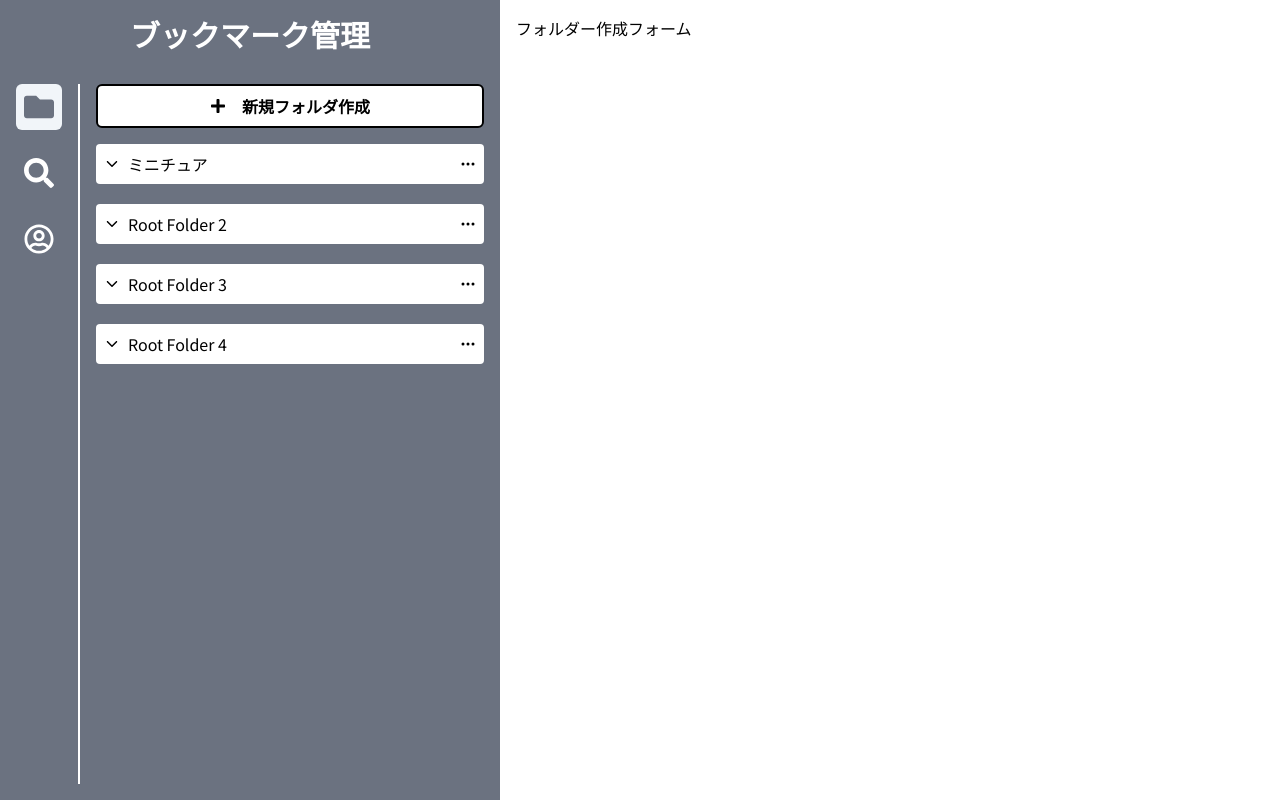
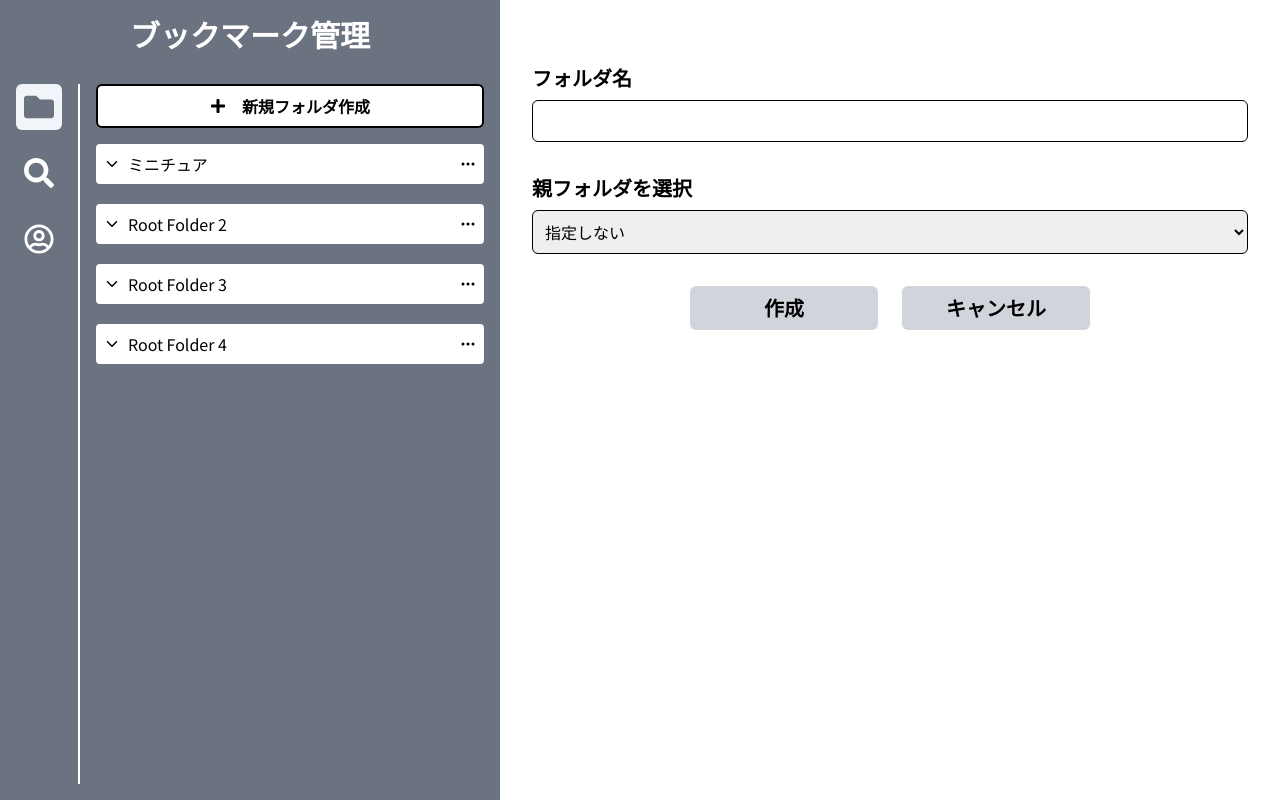
Before and after one commit to keita7777/test-bookmark, a Next.js app: page /create-folder in a window 1280 px wide. Built offline with nearby package versions, Linux system fonts and the light colour scheme.

Commit message:
フォルダ新規作成フォーム (#33)
Co-authored-by: github keita7777 <github mine0kei@gmail.com>

```diff
--- a/app/(bookmark)/create-folder/page.tsx
+++ b/app/(bookmark)/create-folder/page.tsx
@@ -1,5 +1,11 @@
 // フォルダー新規作成画面
 
+import FolderForm from "@/components/Form/FolderForm";
+import { foldersDummyData } from "@/DummtData/folderData";
+import { FoldersDummyData } from "@/DummtData/types/folderType";
+
 export default function CreateFolderPage() {
-  return <div>フォルダー作成フォーム</div>;
+  const folderData = foldersDummyData as FoldersDummyData;
+
+  return <FolderForm folderData={folderData} />;
 }
--- /dev/null
+++ b/components/Form/FolderForm/index.tsx
@@ -0,0 +1,74 @@
+// 入力内容をDBのfoldersテーブルに保存する
+
+"use client";
+
+import { FoldersDummyData } from "@/DummtData/types/folderType";
+import { useRouter } from "next/navigation";
+import { FieldValues, useForm } from "react-hook-form";
+
+type Props = {
+  folderData: FoldersDummyData;
+};
+
+const FolderForm = ({ folderData }: Props) => {
+  const router = useRouter();
+  const { handleSubmit, register } = useForm({
+    defaultValues: {
+      name: "",
+      parentFolder: "",
+    },
+  });
+
+  // キャンセルボタンクリック時の処理
+  const handleCancel = (e: React.MouseEvent<HTMLButtonElement>) => {
+    e.preventDefault();
+    router.push("/");
+    router.refresh();
+  };
+
+  const onSubmit = (data: FieldValues) => {};
+
+  return (
+    <form onSubmit={handleSubmit(onSubmit)} className="flex flex-col gap-8 px-4 pt-12 pb-4 max-w-7xl mx-auto">
+      <div className="flex flex-col gap-2">
+        <label htmlFor="name" className="text-xl font-bold">
+          フォルダ名
+        </label>
+        <input type="text" className="border border-black rounded-md p-2" {...register("name")} />
+      </div>
+      <div className="flex flex-col gap-2">
+        <label htmlFor="folder" className="text-xl font-bold">
+          親フォルダを選択
+        </label>
+        <select
+          className="border border-black rounded-md p-2"
+          // defaultValue="75f2efe8-e3c2-441a-9190-27c94d740f47"
+          {...register("parentFolder")}
+        >
+          <option value="">指定しない</option>
+          {folderData &&
+            folderData
+              .filter(
+                (folder) =>
+                  // 第3階層のフォルダ以下には作成できない
+                  folder.parent_relation.level !== "THREE",
+              )
+              .map((folder) => (
+                <option key={folder.id} value={folder.id}>
+                  {folder.name}
+                </option>
+              ))}
+        </select>
+      </div>
+      <div className="flex gap-6 justify-center items-center w-full xl:w-[400px] mx-auto">
+        <button type="submit" className="rounded-md bg-gray-300 w-1/2 text-xl font-bold py-2">
+          作成
+        </button>
+        <button type="button" onClick={handleCancel} className="rounded-md bg-gray-300 w-1/2 text-xl font-bold py-2">
+          キャンセル
+        </button>
+      </div>
+    </form>
+  );
+};
+export default FolderForm;
```
